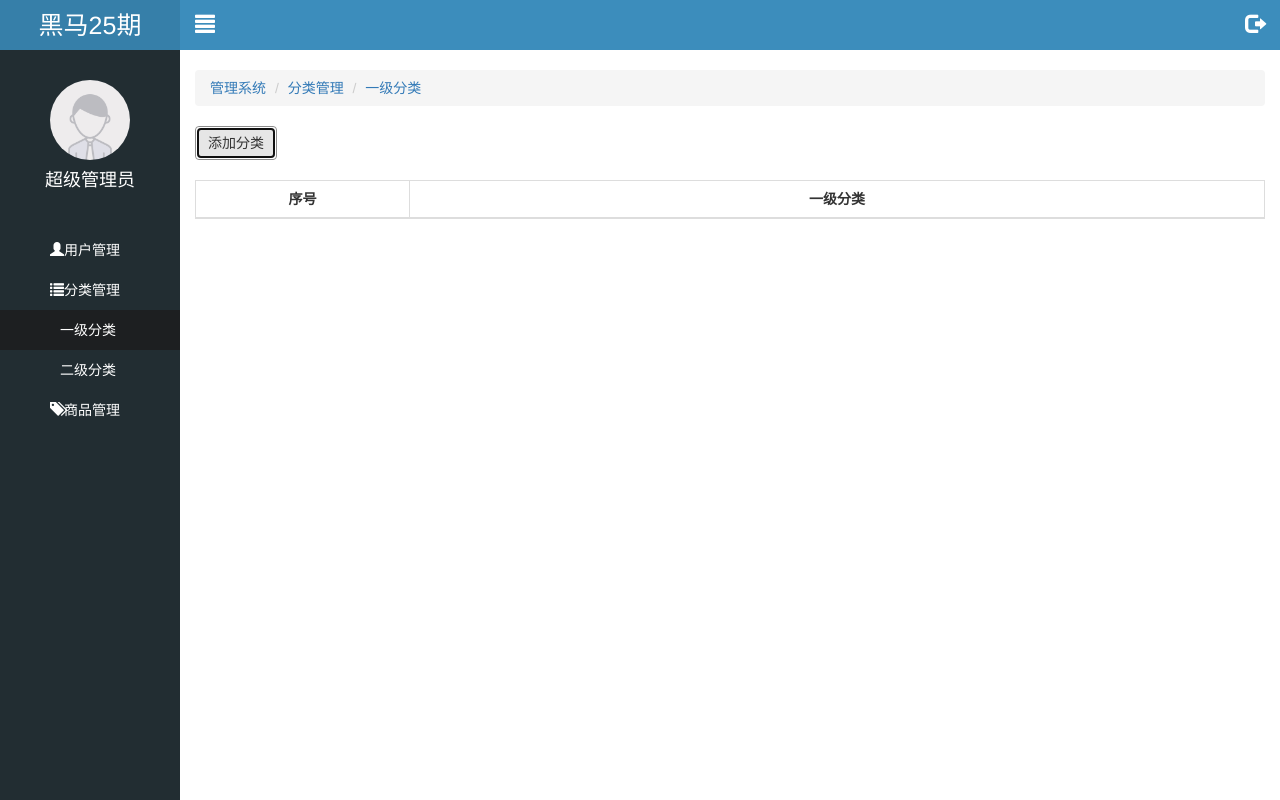
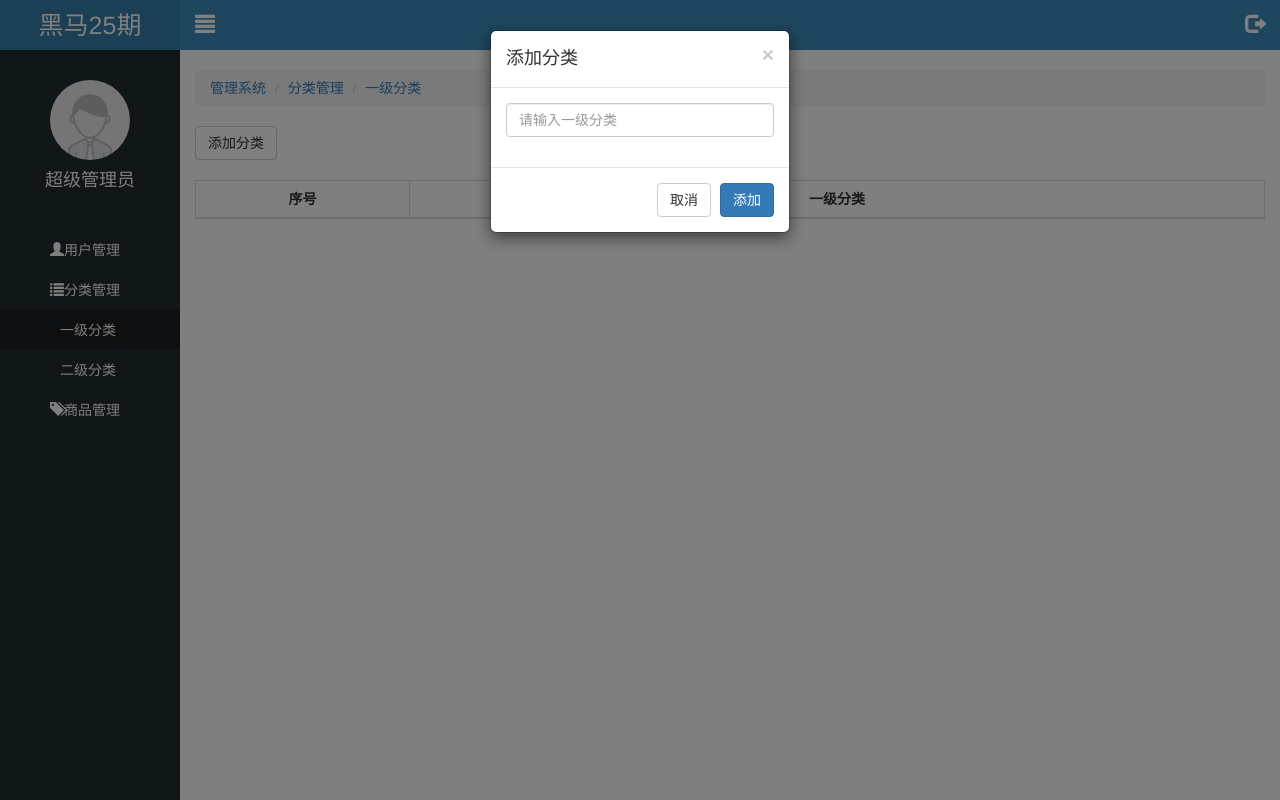
Before and after one commit to zhangjie123123/zhangjie-letao, a website: page public/back/first.html in a window 1280 px wide. Both pictures are taken after a click on the button "添加分类". Drawn offline with Linux system fonts and the light colour scheme; no server answers.

Commit message:
一节分类完成

```diff
--- a/public/back/first.html
+++ b/public/back/first.html
@@ -53,7 +53,7 @@
             <li><a href="#">一级分类</a></li>
         </ol>
         <div class="lt_content">
-            <button class="btn btn-default mb_20" style="margin-bottom: 20px">添加分类</button>
+            <button class="btn btn-default mb_20" style="margin-bottom: 20px" id="addBtn">添加分类</button>
             <table class="table table-bordered table-hover">
                 <thead>
                 <tr>
@@ -94,6 +94,34 @@
         </div><!-- /.modal-content -->
     </div><!-- /.modal-dialog -->
 </div><!-- /.modal -->
+
+<!--模态框-->
+<div class="modal fade" tabindex="-1"  id="addModal">
+    <div class="modal-dialog modal-sm">
+        <div class="modal-content">
+            <form id="form">
+            <div class="modal-header">
+                <button type="button" class="close" data-dismiss="modal" aria-label="Close"><span aria-hidden="true">&times;</span></button>
+                <h4 class="modal-title">添加分类</h4>
+            </div>
+            <div class="modal-body">
+              <!--表单模板-->
+
+                    <div class="form-group">
+                        <input type="text" class="form-control" name="categoryName"  placeholder="请输入一级分类">
+                    </div>
+
+                <!--表单模板-->
+
+            </div>
+            <div class="modal-footer">
+                <button type="button" class="btn btn-default" data-dismiss="modal">取消</button>
+                <button type="submit" class="btn btn-primary" >添加</button>
+            </div>
+            </form>
+        </div><!-- /.modal-content -->
+    </div><!-- /.modal-dialog -->
+</div><!-- /.modal -->
 <!--准备模板-->
 <script type="text/html" id="tpl">
     {{each rows v i}}
--- a/public/back/js/first.js
+++ b/public/back/js/first.js
@@ -18,7 +18,7 @@ $(function () {
             },
             dataType:"json",
             success:function (info) {
-                console.log(info);
+                // console.log(info);
                 var htmlStr = template("tpl",info);
                 $("tbody").html(htmlStr);
                 //准备分页初始化
@@ -37,5 +37,53 @@ $(function () {
             }
         });
     }
+//2.点击添加分类按钮
+    $("#addBtn").click(function () {
+        $("#addModal").modal('show');
+    });
+    //3.使用表单效验，
+    $("#form").bootstrapValidator({
+        //配置图标
+        feedbackIcons:{
+          valid:"glyphicon glyphicon-ok",
+          invalid: "glyphicon glyphicon-remove",
+            validating: "glyphicon glyphicon-refresh"
+        },
+        //配置字段
+        fields:{
+            categoryName:{
+                validators:{
+                    notEmpty:{
+                        message:"一级分类不能为空"
+                    }
+                }
+            }
+        }
+    });
+    //4.注册表单效验，阻止默认的成功提交
+        $("#form").on("success.form.bv",function (e) {
+            e.preventDefault();//阻止默认跳转事件
+        //通过ajax提交
+        $.ajax({
+            type:"post",
+            url:"/category/addTopCategory",
+            data:$('#form').serialize(),//自动表单序列化
+            dataType:"json",
+            success:function (info) {
+                console.log(info.success);
+                if(info.success){
+                    //添加成
+                    //1.关闭模态框
+                    $("#addModal").modal('hide');
+                    //2.页面重新渲染
+                    currentPage=1;
+                    render();
+                //  重置模态框
+                    $("#form").data("bootstrapValidator").resetForm(true);//重置表单内容
+
+                }
+            }
+        });
+    });
 
 });
```
